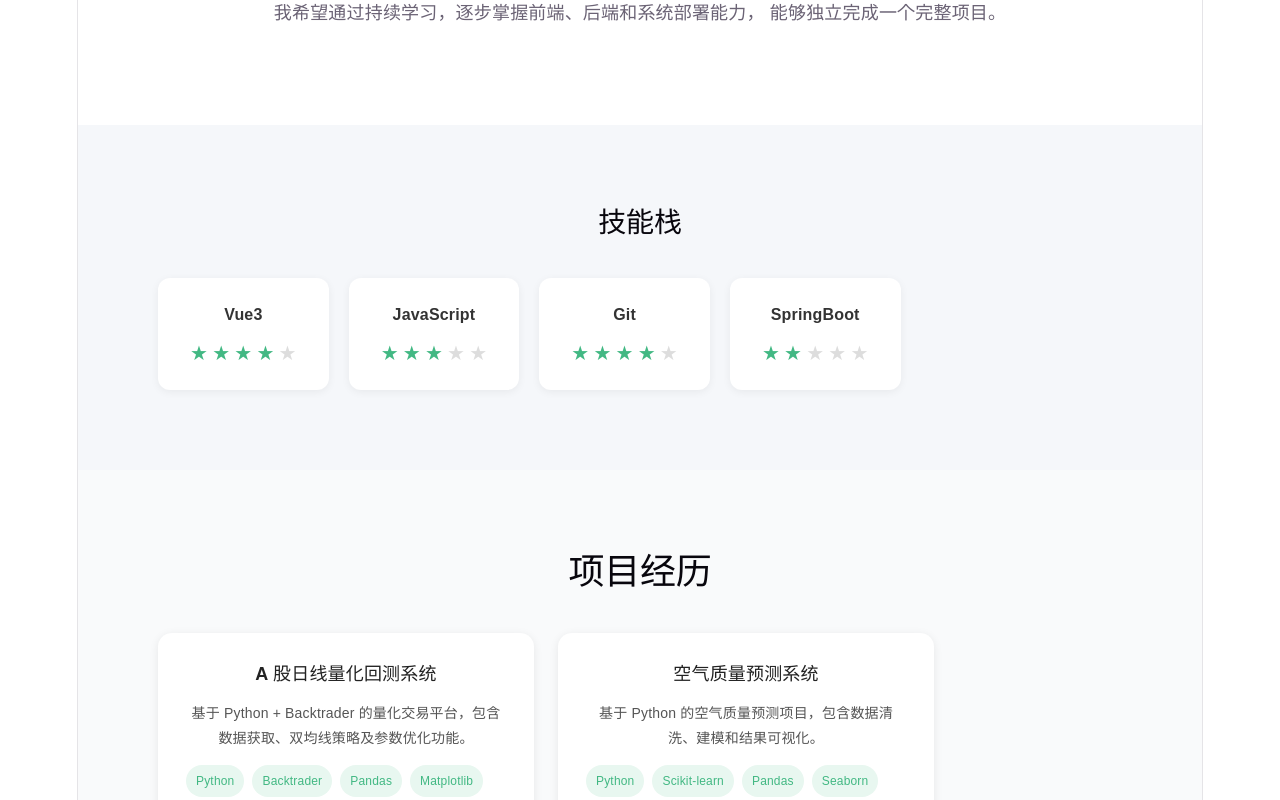
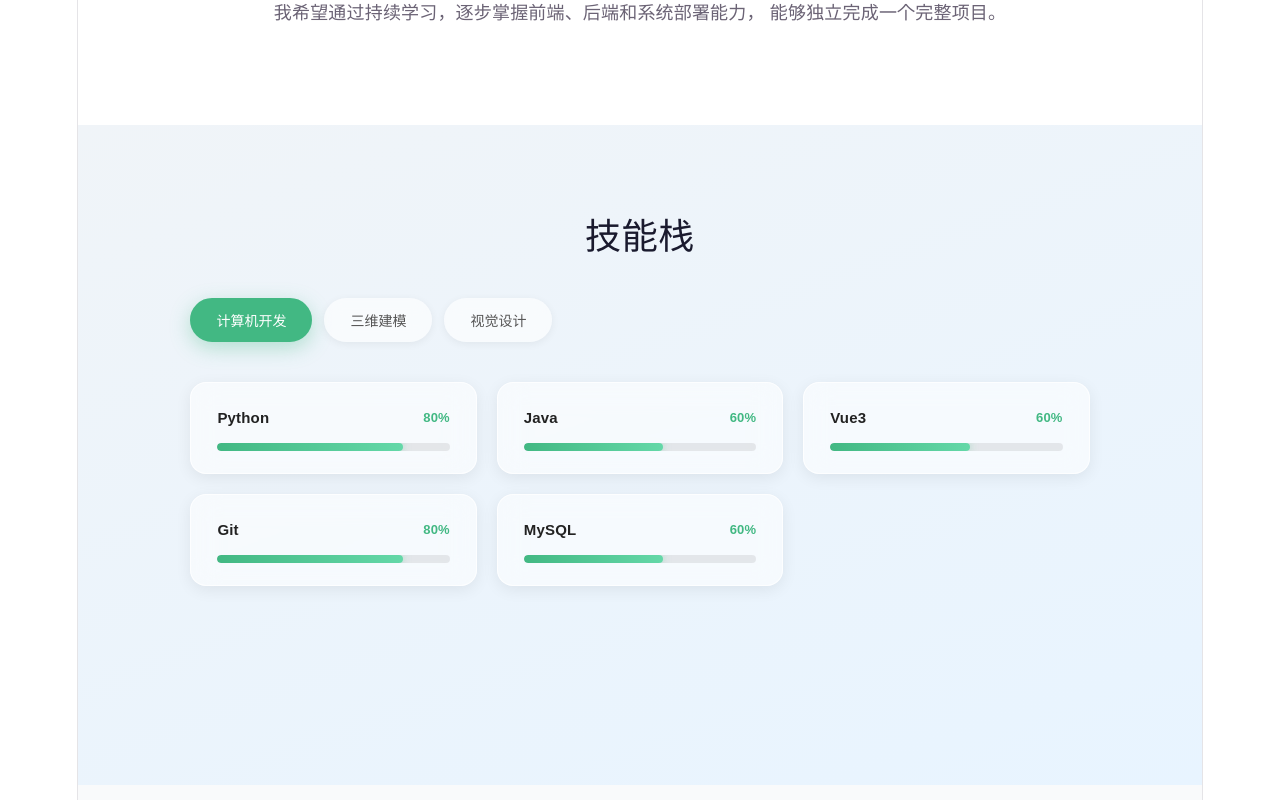
Before and after one commit to horizon0410/personal-website, a Vue app: page / in a window 1280 px wide. Shown: the part 1040-1840 px from the top of the page. Built offline with nearby package versions, Linux system fonts and the light colour scheme.

Commit message:
更新了skills模块，添加了tab切换类别模块

```diff
--- a/src/components/Skills.vue
+++ b/src/components/Skills.vue
@@ -1,93 +1,246 @@
 <script setup>
-const skills = [
-  { name: 'Vue3',
-    level: 4},
-  { name: 'JavaScript',
-    level: 3},
-  { name: 'Git',
-    level: 4},
-  { name: 'SpringBoot',
-    level: 2},
+import { ref, computed, onMounted } from 'vue'
+
+const skillGroups = {
+  computer: [
+    { name: 'Python',  level: 4 },
+    { name: 'Java',    level: 3 },
+    { name: 'Vue3',    level: 3 },
+    { name: 'Git',     level: 4 },
+    { name: 'MySQL',   level: 3 },
+  ],
+  modeling: [
+    { name: 'SolidWorks', level: 4 },
+    { name: 'ZBrush',     level: 3 },
+    { name: '3ds Max',    level: 3 },
+    { name: 'Blender',    level: 2 },
+  ],
+  design: [
+    { name: 'Photoshop', level: 3 },
+    { name: 'Premiere',  level: 3 },
+  ],
+}
+
+const tabs = [
+  { key: 'computer', label: '计算机开发' },
+  { key: 'modeling', label: '三维建模' },
+  { key: 'design',   label: '视觉设计' },
 ]
+
+const levelMap = { 4: 80, 3: 60, 2: 40, 1: 20 }
+
+const active = ref('computer')
+const visible = ref(true)
+const animating = ref(false)
+
+const skills = computed(() => skillGroups[active.value])
+
+function switchTab(key) {
+  if (key === active.value || animating.value) return
+  animating.value = true
+  visible.value = false
+  setTimeout(() => {
+    active.value = key
+    visible.value = true
+    animating.value = false
+  }, 220)
+}
+
+// 进度条入场动画：切换后依次延迟填充
+const barWidths = ref([])
+
+function fillBars() {
+  barWidths.value = skills.value.map(() => 0)
+  skills.value.forEach((s, i) => {
+    setTimeout(() => {
+      barWidths.value[i] = levelMap[s.level]
+    }, 80 + i * 80)
+  })
+}
+
+import { watch } from 'vue'
+watch(active, () => { setTimeout(fillBars, 240) }, { immediate: false })
+onMounted(fillBars)
 </script>
 
 <template>
   <section id="skills" class="skills">
-    <h2>技能栈</h2>
+    <h2 class="section-title">技能栈</h2>
 
-    <div class="skill-list">
-      <div class="skill-card" v-for="skill in skills" :key="skill.name">
-        <div class="skill-name">{{ skill.name }}</div>
-        <div class="stars">
-          <span
-            v-for="i in 5"
-            :key="i"
-            class="star"
-            :class="{ filled: i <= skill.level }"
-          >★</span>
+    <!-- Tab 切换 -->
+    <div class="tabs">
+      <button
+        v-for="tab in tabs"
+        :key="tab.key"
+        class="tab-btn"
+        :class="{ active: active === tab.key }"
+        @click="switchTab(tab.key)"
+      >
+        {{ tab.label }}
+      </button>
+    </div>
+
+    <!-- 技能列表 -->
+    <Transition name="fade-slide">
+      <div class="skill-list" v-if="visible" :key="active">
+        <div
+          class="skill-card"
+          v-for="(skill, i) in skills"
+          :key="skill.name"
+          :style="{ animationDelay: `${i * 60}ms` }"
+        >
+          <div class="skill-header">
+            <span class="skill-name">{{ skill.name }}</span>
+            <span class="skill-pct">{{ levelMap[skill.level] }}%</span>
+          </div>
+          <div class="bar-track">
+            <div
+              class="bar-fill"
+              :style="{ width: (barWidths[i] ?? 0) + '%' }"
+            />
+          </div>
         </div>
       </div>
-    </div>
+    </Transition>
   </section>
 </template>
 
 <style scoped>
 .skills {
-  padding: 80px;
-  background: #f5f7fa;
+  padding: 90px 10%;
+  background: linear-gradient(160deg, #f0f4f8 0%, #e8f4ff 100%);
+  min-height: 60vh;
 }
 
-.skills h2 {
-  margin-bottom: 40px;
-  font-size: 28px;
+.section-title {
+  font-size: clamp(24px, 3vw, 36px);
+  margin: 0 0 40px;
+  color: #1a1a2e;
+  letter-spacing: 0.02em;
 }
 
-.skill-list {
+/* ── Tabs ── */
+.tabs {
   display: flex;
-  gap: 20px;
+  gap: 12px;
   flex-wrap: wrap;
+  margin-bottom: 40px;
 }
 
+.tab-btn {
+  padding: 10px 24px;
+  border-radius: 999px;
+  border: 2px solid transparent;
+  background: rgba(255,255,255,0.6);
+  backdrop-filter: blur(8px);
+  color: #555;
+  font-size: 14px;
+  font-weight: 500;
+  cursor: pointer;
+  transition: all 0.25s ease;
+  box-shadow: 0 2px 8px rgba(0,0,0,0.06);
+}
+
+.tab-btn:hover {
+  border-color: #42b883;
+  color: #42b883;
+  transform: translateY(-2px);
+  box-shadow: 0 6px 16px rgba(66,184,131,0.18);
+}
+
+.tab-btn.active {
+  background: #42b883;
+  color: white;
+  border-color: #42b883;
+  box-shadow: 0 6px 20px rgba(66,184,131,0.35);
+}
+
+/* ── Skill list ── */
+.skill-list {
+  display: grid;
+  grid-template-columns: repeat(auto-fill, minmax(280px, 1fr));
+  gap: 20px;
+}
+
+/* ── Skill card ── */
 .skill-card {
-  padding: 24px 32px;
-  background: white;
-  border-radius: 12px;
-  box-shadow: 0 2px 8px rgba(0, 0, 0, 0.06);
-  display: flex;
-  flex-direction: column;
-  align-items: center;
-  gap: 12px;
-  cursor: default;
+  background: rgba(255,255,255,0.55);
+  backdrop-filter: blur(14px);
+  -webkit-backdrop-filter: blur(14px);
+  border: 1px solid rgba(255,255,255,0.75);
+  border-radius: 16px;
+  padding: 22px 26px;
+  box-shadow: 0 4px 16px rgba(0,0,0,0.07);
   transition: transform 0.25s ease, box-shadow 0.25s ease;
+  animation: card-in 0.35s ease both;
 }
 
 .skill-card:hover {
   transform: translateY(-6px);
-  box-shadow: 0 10px 24px rgba(66, 184, 131, 0.2);
+  box-shadow: 0 12px 32px rgba(66,184,131,0.18);
+}
+
+@keyframes card-in {
+  from { opacity: 0; transform: translateY(16px); }
+  to   { opacity: 1; transform: translateY(0); }
+}
+
+/* ── Bar ── */
+.skill-header {
+  display: flex;
+  justify-content: space-between;
+  align-items: center;
+  margin-bottom: 12px;
 }
 
 .skill-name {
-  font-size: 16px;
+  font-size: 15px;
   font-weight: 600;
-  color: #333;
+  color: #222;
 }
 
-.stars {
-  display: flex;
-  gap: 4px;
+.skill-pct {
+  font-size: 13px;
+  color: #42b883;
+  font-weight: 600;
 }
 
-.star {
-  font-size: 20px;
-  color: #ddd;
-  transition: transform 0.2s ease;
+.bar-track {
+  height: 8px;
+  border-radius: 999px;
+  background: rgba(0,0,0,0.08);
+  overflow: hidden;
 }
 
-.star.filled {
-  color: #42b883;
+.bar-fill {
+  height: 100%;
+  border-radius: 999px;
+  background: linear-gradient(90deg, #42b883, #64d8a8);
+  transition: width 0.6s cubic-bezier(0.4, 0, 0.2, 1);
+  box-shadow: 0 0 8px rgba(66,184,131,0.4);
 }
 
-.skill-card:hover .star.filled {
-  transform: scale(1.2);
+/* ── Transition ── */
+.fade-slide-enter-active {
+  transition: opacity 0.3s ease, transform 0.3s ease;
+}
+.fade-slide-leave-active {
+  transition: opacity 0.2s ease, transform 0.2s ease;
+  position: absolute;
+  width: 100%;
+}
+.fade-slide-enter-from {
+  opacity: 0;
+  transform: translateY(12px);
+}
+.fade-slide-leave-to {
+  opacity: 0;
+  transform: translateY(-8px);
+}
+
+/* ── Responsive ── */
+@media (max-width: 768px) {
+  .skills { padding: 70px 6%; }
+  .skill-list { grid-template-columns: 1fr; }
 }
 </style>
```
